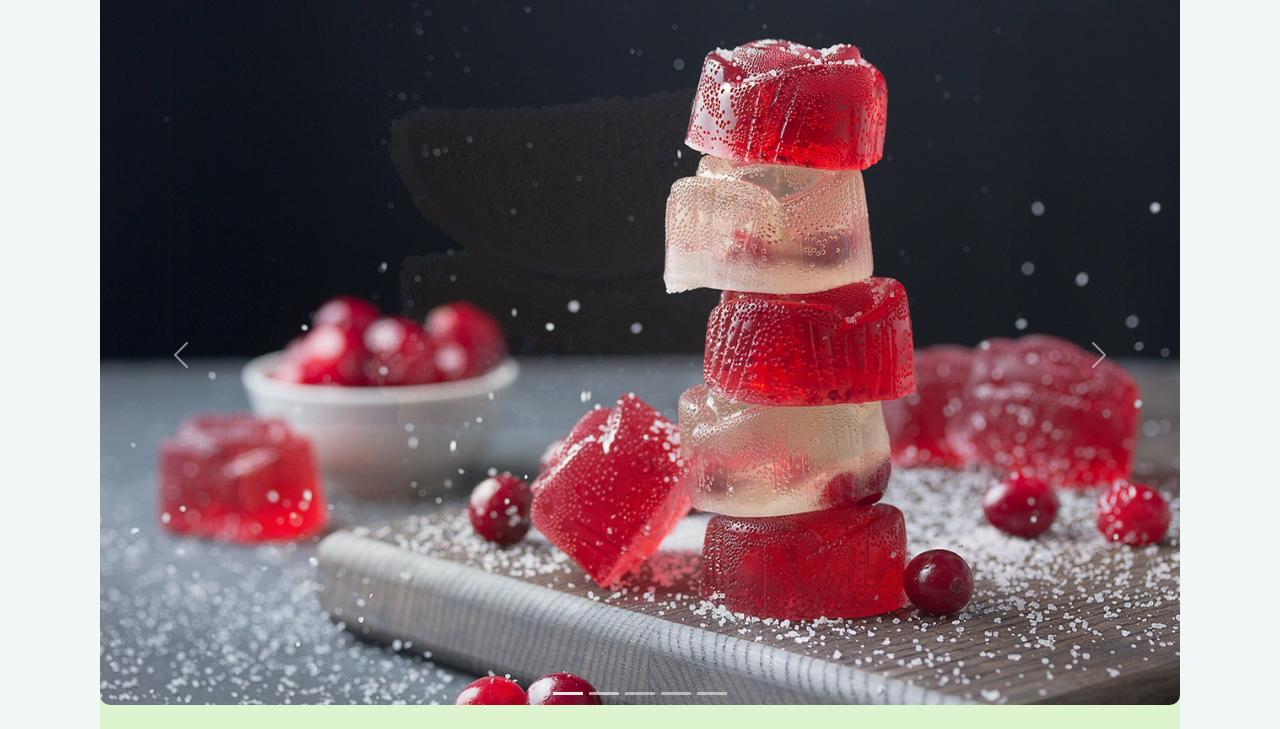
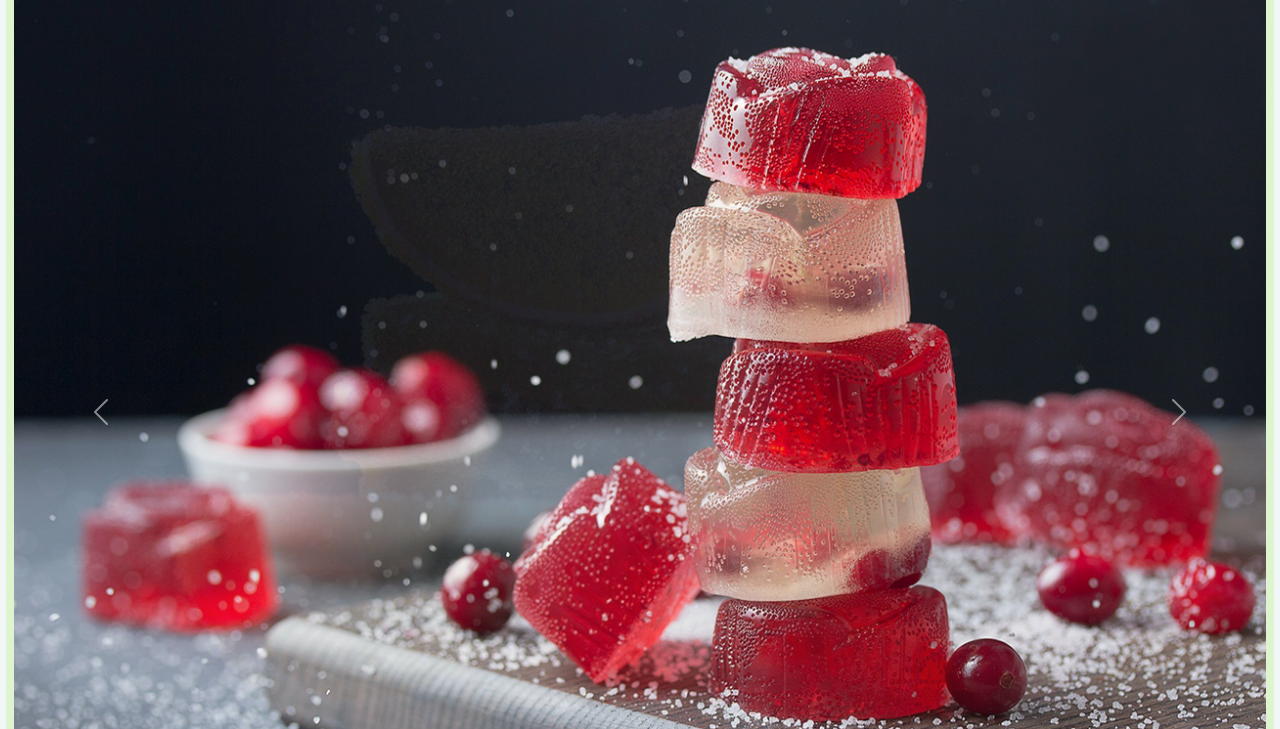
Before and after one commit to MaksimShevelev/Deliciafruta_v2.0, a plain HTML site: page index.html in a window 1280 px wide. Shown: the part 152-881 px from the top of the page. Drawn offline with nearby package versions, Linux system fonts and the light colour scheme.

Commit message:
Update estilos.css

```diff
--- a/CSS/estilos.css
+++ b/CSS/estilos.css
@@ -7,7 +7,8 @@
 
 * {
     margin: 0;
-    padding: 0;
+    padding-right: 2px;
+    padding-left: 2px;
     color: rgb(124, 75, 151);
     font-family: "Arial Rounded MT Std Extra Bold";
     font-weight: bold;
@@ -18,11 +19,6 @@ body,
 head,
 header {
     background-color: rgb(241, 247, 247);
-}
-
-body {
-    padding-right: 100px;
-    padding-left: 100px;
 }
 
 .navbar {
```
